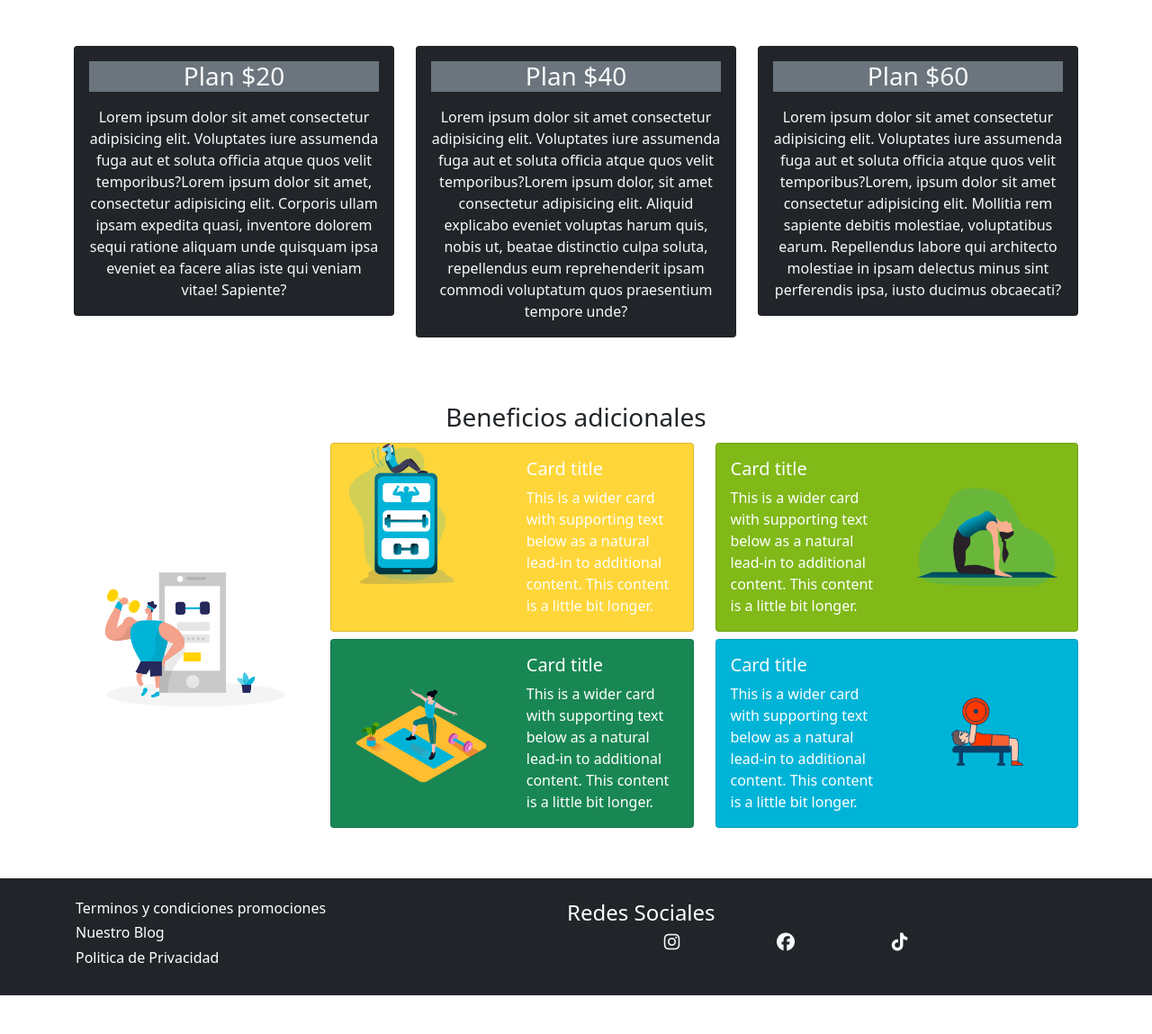
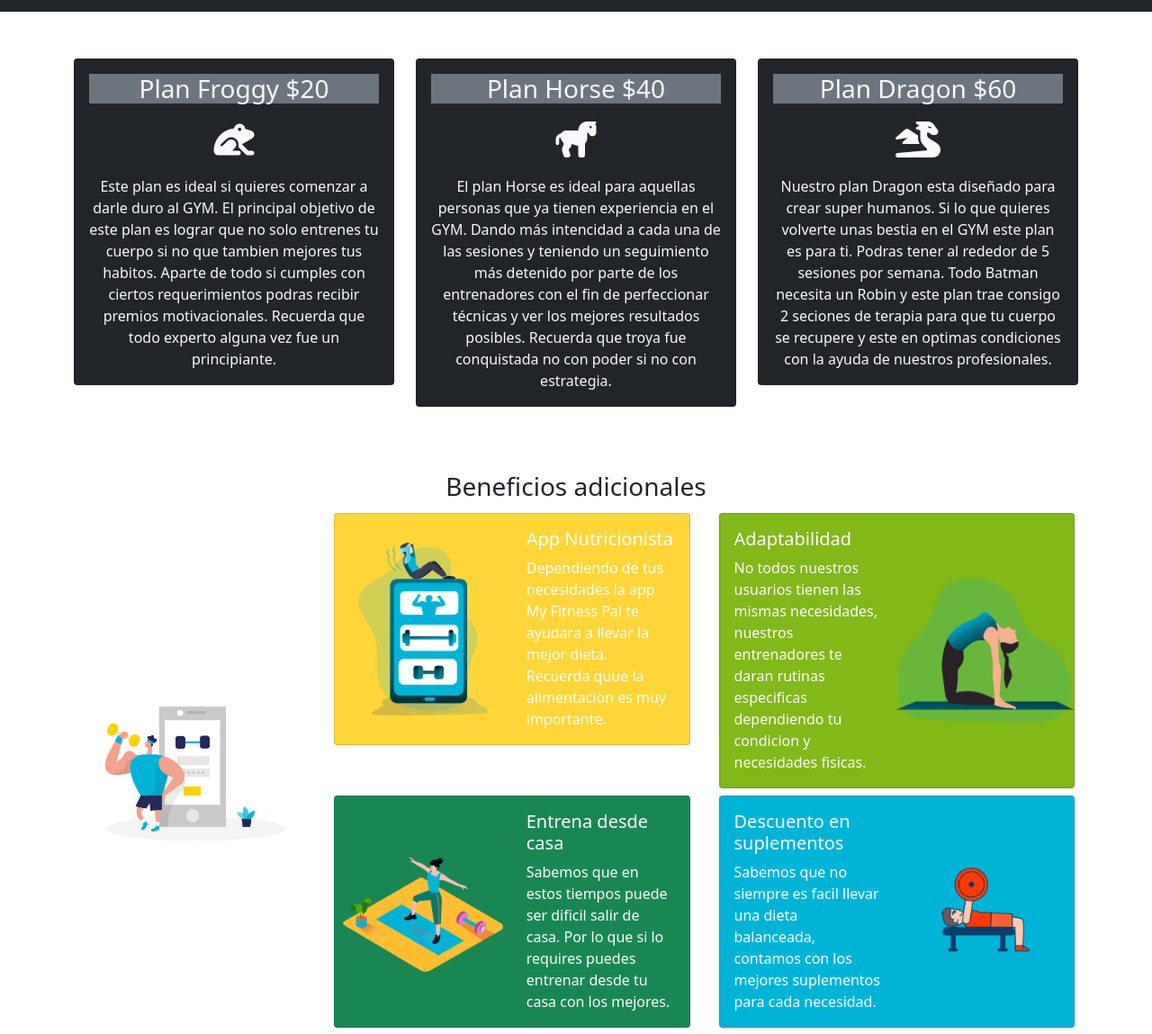
Before and after one commit to jtatan17/jtatan17.github.io, a website: page viewhtml/planes.html in a window 1280 px wide. Shown: the part 629-1778 px from the top of the page at 90% size. Before the commit the page ends 1735 px from the top, so only its background shows below. Drawn offline with nearby package versions, Linux system fonts and the light colour scheme.

Commit message:
Se eliminam textos lorem y se presonaliza estilos BT

```diff
--- a/viewhtml/planes.html
+++ b/viewhtml/planes.html
@@ -14,7 +14,7 @@
         <header>
             <nav class="navbar navbar-expand-lg navbar-light bg-danger px-5 p-4">
                 <div class="container">
-                    <a class="navbar-brand" href="../index.html">HidroFitness</a>
+                    <a class="navbar-brand" href="../index.html"><span class="text-primary">Hidro</span>Fitness</a>
                     <button class="navbar-toggler" type="button" data-bs-toggle="collapse" data-bs-target="#navbarSupportedContent" aria-controls="navbarSupportedContent" aria-expanded="false" aria-label="Toggle navigation">
                         <span class="navbar-toggler-icon"></span>
                     </button>
@@ -47,7 +47,7 @@
                         <div>
                             <h1><span class="text-warning">Planes</span> que no encontraras en otro lugar</h1>
                             <p class="lead my-4">
-                                Lorem ipsum dolor sit amet consectetur, adipisicing elit. Nostrum dolorum iusto enim minima accusamus iste ex numquam non autem. Libero enim in omnis saepe natus fugiat nemo qui animi. Mollitia?
+                                Estamos listos para empezar a entrenar contigo. Cuentas con varias opciones a la hora de elegir un plan a seguir.
                             </p>
                             <button class="btn btn-warning btn-lg mb-2">Registrate</button>
                         </div>
@@ -63,10 +63,13 @@
                         <div class="card bg-dark text-light">
                             <div class="card-body  text-center">
                                 <h3 class="card-title mb-3 bg-secondary">
-                                    Plan $20
+                                    Plan Froggy $20
                                 </h3>
+                                <div class="h1 mb-3 eximage">
+                                    <i class="fa-solid fa-frog"></i>
+                                </div>
                                 <p class="card-text">
-                                    Lorem ipsum dolor sit amet consectetur adipisicing elit. Voluptates iure assumenda fuga aut et soluta officia atque quos velit temporibus?Lorem ipsum dolor sit amet, consectetur adipisicing elit. Corporis ullam ipsam expedita quasi, inventore dolorem sequi ratione aliquam unde quisquam ipsa eveniet ea facere alias iste qui veniam vitae! Sapiente?
+                                    Este plan es ideal si quieres comenzar a darle duro al GYM. El principal objetivo de este plan es lograr que no solo entrenes tu cuerpo si no que tambien mejores tus habitos. Aparte de todo si cumples con ciertos requerimientos podras recibir premios motivacionales. Recuerda que todo experto alguna vez fue un principiante.
                                 </p>
                             </div>
                         </div>
@@ -75,10 +78,13 @@
                         <div class="card bg-dark text-light">
                             <div class="card-body  text-center">
                                 <h3 class="card-title mb-3 bg-secondary">
-                                    Plan $40
+                                    Plan Horse $40
                                 </h3>
+                                <div class="h1 mb-3 eximage">
+                                    <i class="fa-solid fa-horse"></i>
+                                </div>
                                 <p class="card-text">
-                                    Lorem ipsum dolor sit amet consectetur adipisicing elit. Voluptates iure assumenda fuga aut et soluta officia atque quos velit temporibus?Lorem ipsum dolor, sit amet consectetur adipisicing elit. Aliquid explicabo eveniet voluptas harum quis, nobis ut, beatae distinctio culpa soluta, repellendus eum reprehenderit ipsam commodi voluptatum quos praesentium tempore unde?
+                                    El plan Horse es ideal para aquellas personas que ya tienen experiencia en el GYM. Dando más intencidad a cada una de las sesiones y teniendo un seguimiento más detenido por parte de los entrenadores con el fin de perfeccionar técnicas y ver los mejores resultados posibles. Recuerda que troya fue conquistada no con poder si no con estrategia.
                                 </p>
                             </div>
                         </div>
@@ -87,10 +93,13 @@
                         <div class="card bg-dark text-light">
                             <div class="card-body  text-center">
                                 <h3 class="card-title mb-3 bg-secondary">
-                                    Plan $60
+                                    Plan Dragon $60
                                 </h3>
+                                <div class="h1 mb-3 eximage">
+                                    <i class="fa-solid fa-dragon"></i>
+                                </div>
                                 <p class="card-text">
-                                    Lorem ipsum dolor sit amet consectetur adipisicing elit. Voluptates iure assumenda fuga aut et soluta officia atque quos velit temporibus?Lorem, ipsum dolor sit amet consectetur adipisicing elit. Mollitia rem sapiente debitis molestiae, voluptatibus earum. Repellendus labore qui architecto molestiae in ipsam delectus minus sint perferendis ipsa, iusto ducimus obcaecati?
+                                    Nuestro plan Dragon esta diseñado para crear super humanos. Si lo que quieres volverte unas bestia en el GYM este plan es para ti. Podras tener al rededor de 5 sesiones por semana. Todo Batman necesita un Robin y este plan trae consigo 2 seciones de terapia para que tu cuerpo se recupere y este en optimas condiciones con la ayuda de nuestros profesionales.
                                 </p>
                             </div>
                         </div>
@@ -110,30 +119,30 @@
                     </div>
                     <div class="col-9">
                         <div class="row">
-                            <div class="col-md py-1">
+                            <div class="col-md py-1 px-0 px-sm-3">
                                 <div class="card bg-warning text-white">
                                     <!--card-->
                                     <div class="row g-0">
-                                      <div class="col-md-6  d-flex  justify-content-center align-items-center d-none d-lg-block">
-                                        <img src="../img/Fitness PH01.png" class="img-fluid rounded-start h-75" alt="...">
+                                      <div class="col-md-6  d-flex  justify-content-center align-items-center">
+                                        <img src="../img/Fitness PH01.png" class="img-fluid rounded-start h-75 d-none d-lg-block" alt="...">
                                       </div>
                                       <div class="col-lg-6">
                                         <div class="card-body">
-                                          <h5 class="card-title">Card title</h5>
-                                          <p class="card-text">This is a wider card with supporting text below as a natural lead-in to additional content. This content is a little bit longer.</p>
+                                          <h5 class="card-title">App Nutricionista</h5>
+                                          <p class="card-text">Dependiendo de tus necesidades la app My Fitness Pal te ayudara a llevar la mejor dieta. Recuerda quue la alimentacion es muy importante.</p>
                                         </div>
                                       </div>
                                     </div>
                                   </div>
                             </div>
-                            <div class="col-md py-1">
+                            <div class="col-md py-1 px-0 px-sm-3">
                                 <div class="card bg-danger text-white">
                                     <!--card-->
                                     <div class="row g-0">
                                       <div class="col-lg-6">
                                         <div class="card-body">
-                                          <h5 class="card-title">Card title</h5>
-                                          <p class="card-text">This is a wider card with supporting text below as a natural lead-in to additional content. This content is a little bit longer.</p>
+                                          <h5 class="card-title">Adaptabilidad</h5>
+                                          <p class="card-text">No todos nuestros usuarios tienen las mismas necesidades, nuestros entrenadores te daran rutinas especificas dependiendo tu condicion y necesidades fisicas.</p>
                                         </div>
                                       </div>
                                       <div class="col-md-6  d-flex  justify-content-center align-items-center">
@@ -144,7 +153,7 @@
                             </div>
                         </div>
                         <div class="row">
-                            <div class="col-md py-1">
+                            <div class="col-md py-1 px-0 px-sm-3">
                                 <div class="card bg-success text-white">
                                     <!--card-->
                                     <div class="row g-0">
@@ -153,21 +162,21 @@
                                       </div>
                                       <div class="col-lg-6">
                                         <div class="card-body">
-                                          <h5 class="card-title">Card title</h5>
-                                          <p class="card-text">This is a wider card with supporting text below as a natural lead-in to additional content. This content is a little bit longer.</p>
+                                          <h5 class="card-title">Entrena desde casa</h5>
+                                          <p class="card-text">Sabemos que en estos tiempos puede ser dificil salir de casa. Por lo que si lo requires puedes entrenar desde tu casa con los mejores.</p>
                                         </div>
                                       </div>
                                     </div>
                                   </div>
                             </div>
-                            <div class="col-md py-1">
+                            <div class="col-md py-1 px-0 px-sm-3">
                                 <div class="card bg-primary text-white">
                                     <!--card-->
                                     <div class="row g-0">
                                       <div class="col-lg-6">
                                         <div class="card-body">
-                                          <h5 class="card-title">Card title</h5>
-                                          <p class="card-text">This is a wider card with supporting text below as a natural lead-in to additional content. This content is a little bit longer.</p>
+                                          <h5 class="card-title">Descuento en suplementos</h5>
+                                          <p class="card-text">Sabemos que no siempre es facil llevar una dieta balanceada, contamos con los mejores suplementos para cada necesidad.</p>
                                         </div>
                                       </div>
                                       <div class="col-md-6  d-flex  justify-content-center align-items-center">
@@ -183,7 +192,7 @@
         </section>
 
         <footer>
-            <section class="bg-dark p-4 mt-5 text-white justify-content-between">
+            <section class="bg-dark p-4 mt-5 text-white text-center">
                 <div class="container row">
                         <div class="px-5 col-md">
                             <h6>Terminos y condiciones promociones</h6>
@@ -198,6 +207,10 @@
                                 <i class="fa-brands fa-tiktok"></i>
                             </div>
                         </div>
+                        <div class="col-md  p-0 ps-sm-5">
+                            <h3><span class="text-primary">Hidro</span>Fitness</a></h3>
+                        </div>
+                </div>
             </section>
         </footer>
         <script src="https://cdn.jsdelivr.net/npm/bootstrap@5.1.3/dist/js/bootstrap.bundle.min.js" integrity="sha384-ka7Sk0Gln4gmtz2MlQnikT1wXgYsOg+OMhuP+IlRH9sENBO0LRn5q+8nbTov4+1p" crossorigin="anonymous"></script>
```
Also changed, not shown: index.html (+12 -9 lines), viewhtml/contact.html (+10 -6 lines), viewhtml/freepass.html (+8 -4 lines), viewhtml/sede.html (+10 -6 lines), css/style.css, css/stylesheet.css (line endings or trailing spaces), 1 other file.
